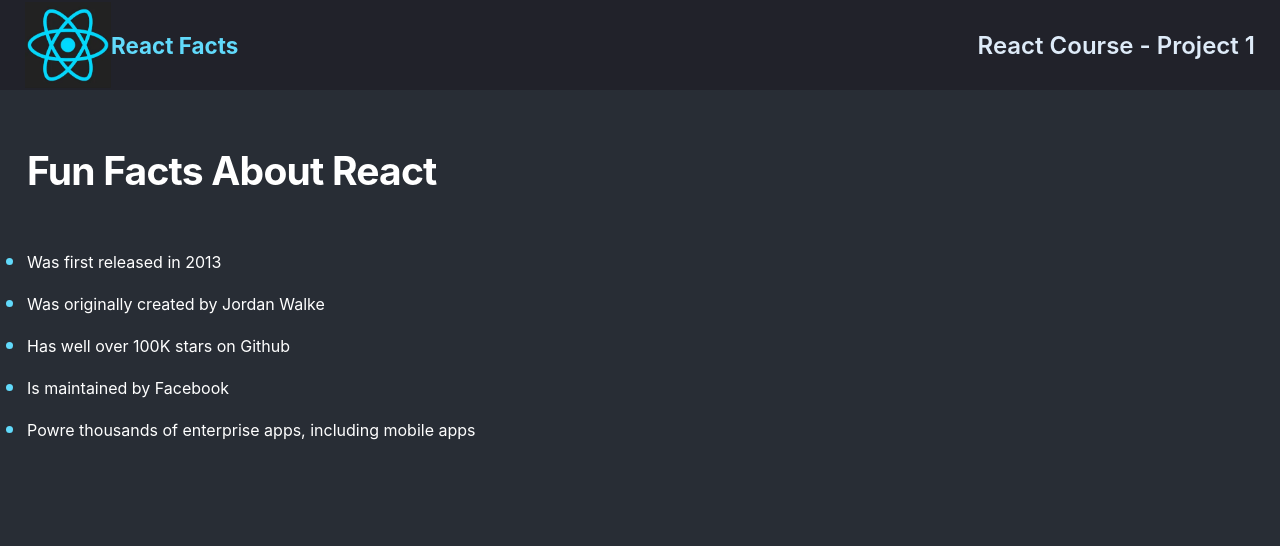
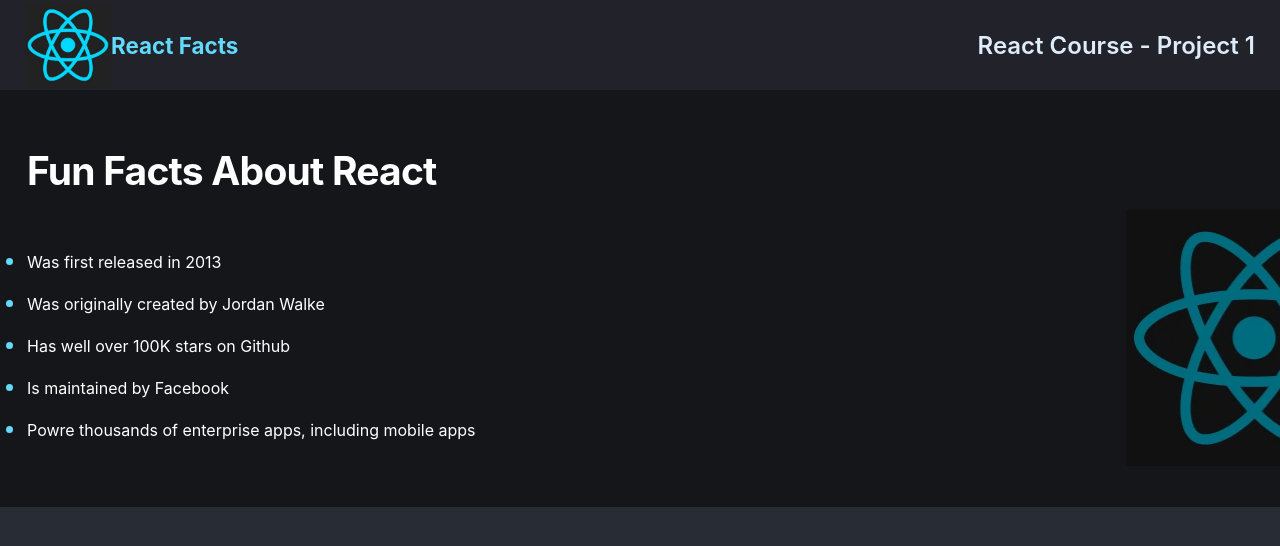
Before and after one commit to Brian-Enos/React, a React app in the folder my-app/: page / in a window 1280 px wide. Built offline with nearby package versions, Linux system fonts and the light colour scheme.

Commit message:
completed and centered the backfround image

```diff
--- a/my-app/src/CSS/styles.css
+++ b/my-app/src/CSS/styles.css
@@ -33,6 +33,12 @@
 main {
   padding: 57px 27px;
   color: #fff;
+  background-image:  url(../Images/react-icon-small.png);
+  background-color: rgba(0,0,0, .5);
+  background-repeat: no-repeat;
+  background-position-x: 110%;
+  background-position-y: 75%;
+  background-blend-mode: darken;
 }
 
 .main--title {
```
